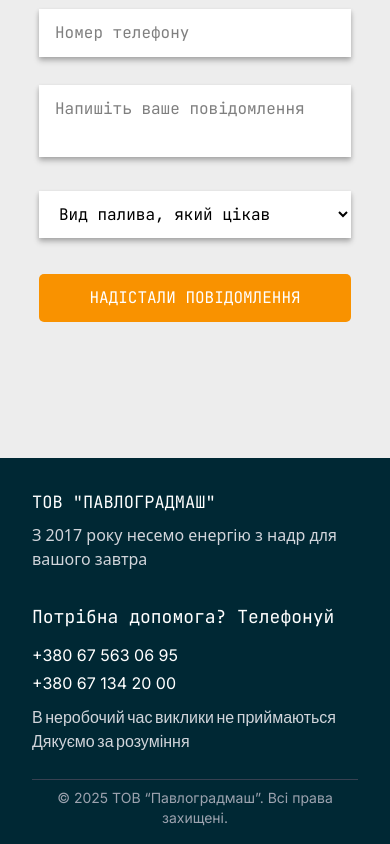
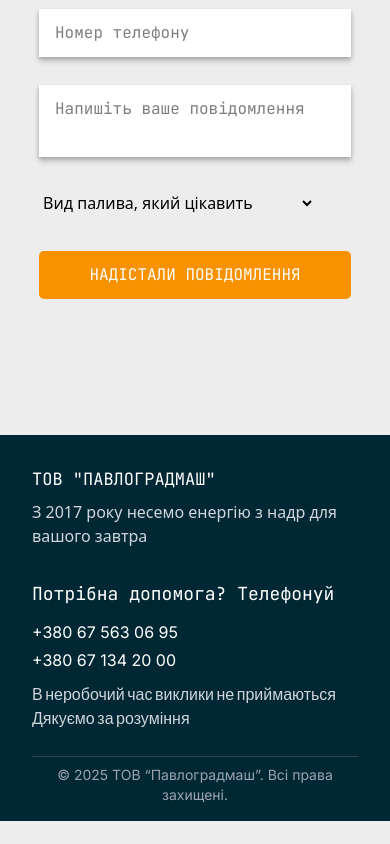
Before and after one commit to makson10/pavlogradmash, a React (Vite) app: page / in a window 390 px wide. Shown: the part 6931-7775 px from the top of the page. After the commit the page ends 7752 px from the top, so only its background shows below. Built offline with nearby package versions, Linux system fonts and the light colour scheme.

Commit message:
fix: fix tablet design

```diff
--- a/src/components/Contacts/ContactForm.tsx
+++ b/src/components/Contacts/ContactForm.tsx
@@ -9,7 +9,7 @@
 import '@/styles/input.css';
 
 const ContactForm = () => {
-	const { isMobile, isTablet, isDesktop } = useDeviceDetection();
+	const { isMobile } = useDeviceDetection();
 	const [showSubmitMessage, setShowSubmitMessage] = useState(false);
 
 	const initialValues: IFormData = {
@@ -131,9 +131,7 @@
 										className="input-error"
 									/>
 								</div>
-								<div>
-									{isMobile || isTablet ? (
-										<div className="form-input">
+								<div className={isMobile ? 'form-input' : ''}>
 									<Field
 										as="select"
 										name="fuelType"
@@ -141,7 +139,7 @@
 										value={values.fuelType}
 										onChange={handleChange}>
 										<option value="" disabled>
-													Вид палива, який цікав
+											Вид палива, який цікавить
 										</option>
 										<option value="nevermind">
 											Будь-який/не можу визначитися
@@ -162,38 +160,6 @@
 										/>
 									</div>
 								</div>
-									) : (
-										<div className={!isDesktop || isTablet ? 'form-input' : ''}>
-											<Field
-												as="select"
-												name="fuelType"
-												className="form-input cursor-pointer"
-												value={values.fuelType}
-												onChange={handleChange}>
-												<option value="" disabled>
-													Вид палива, який цікав
-												</option>
-												<option value="nevermind">
-													Будь-який/не можу визначитися
-												</option>
-												<hr />
-												<option value="coal_dg">ВУГІЛЛЯ ДГ</option>
-												<option value="coal_gj">ВУГІЛЛЯ ГЖ</option>
-												<option value="coal_dgr">ВУГІЛЛЯ ДГР</option>
-												<option value="shlamokontsentrat">
-													ШЛАМОКОНЦЕНТРАТ АГРІЛІТ
-												</option>
-											</Field>
-											<div>
-												<ErrorMessage
-													name="fuelType"
-													component="div"
-													className="input-error"
-												/>
-											</div>
-										</div>
-									)}
-								</div>
 								<button
 									type="submit"
 									className="mt-2 bg-[#F99200] text-white py-3 rounded-[5px] font-[Jetbrains_mono] font-500 cursor-pointer transition-all hover:bg-[#ffcb82]">
```
Lines whose indentation alone changed are shown as unchanged.
